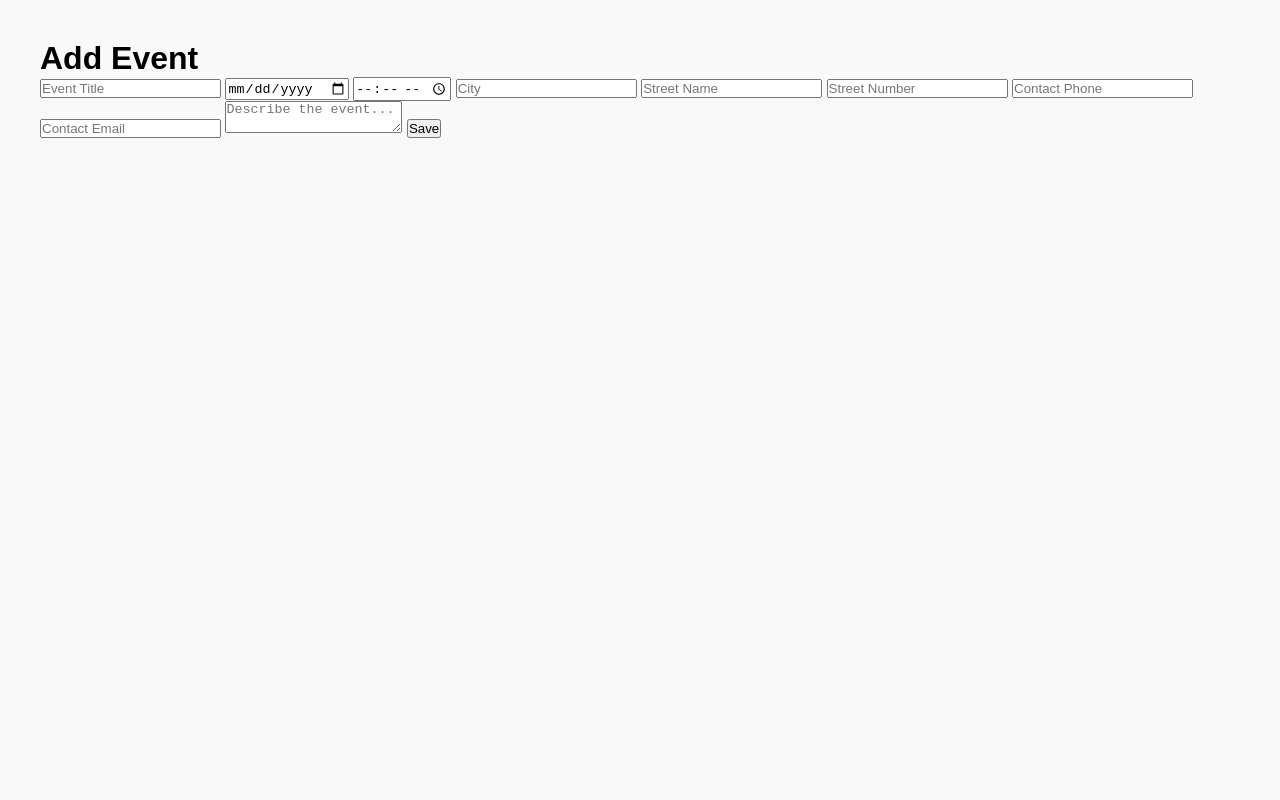
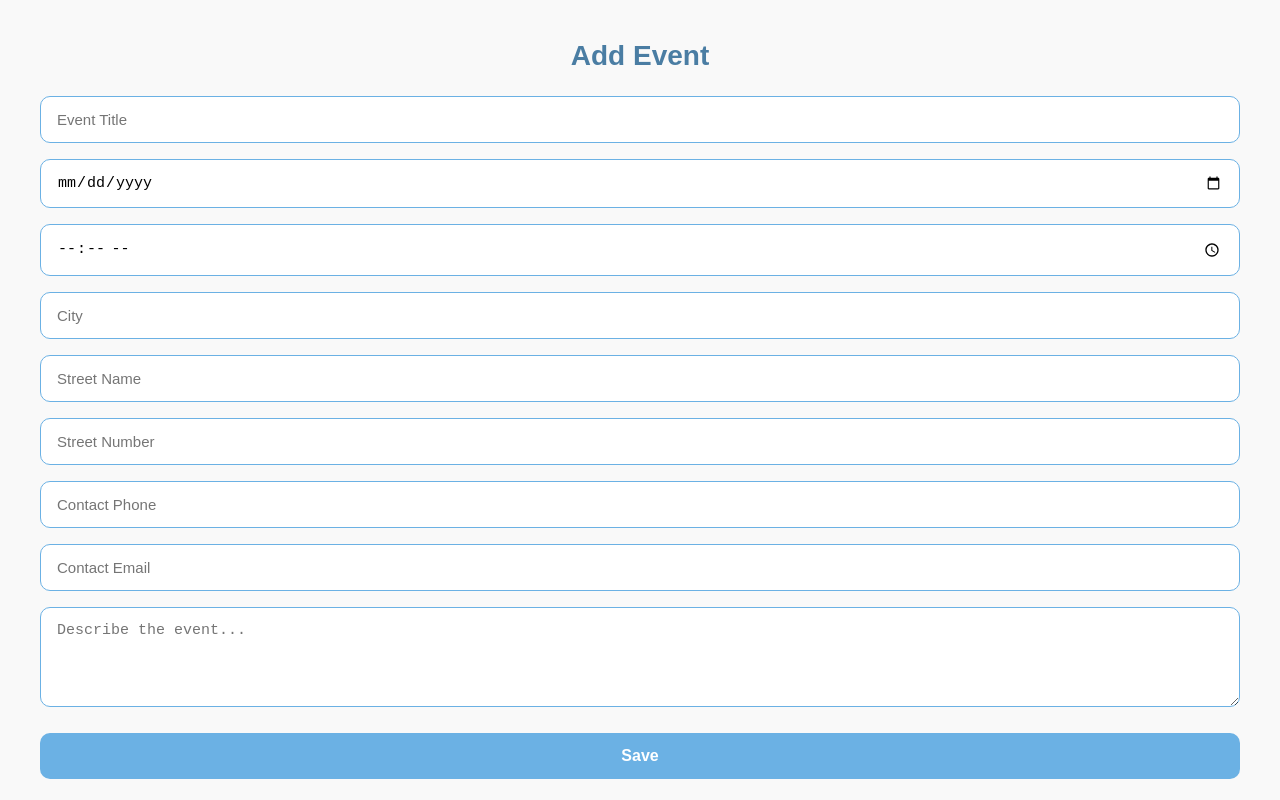
Before and after one commit to Martinecaasi/HandsOn, a plain HTML site: page Pages/Admin/addEvent.html in a window 1280 px wide. Drawn offline with Linux system fonts and the light colour scheme.

Commit message:
css admin

```diff
--- /dev/null
+++ b/Css/Admin/addEvent.css
@@ -0,0 +1,70 @@
+.main-content h1 {
+  text-align: center;
+  font-size: 28px;
+  font-weight: 600;
+  color: #4A7DA3;
+  margin-bottom: 24px;
+}
+
+#eventForm {
+  display: flex;
+  flex-direction: column;
+  gap: 16px;
+}
+
+#eventForm input,
+#eventForm textarea {
+  width: 100%;
+  padding: 14px 16px;
+  font-size: 15px;
+  border: 1.5px solid #6BB1E4;
+  border-radius: 10px;
+  background-color: #ffffff;
+  transition: border-color 0.2s ease, box-shadow 0.2s ease;
+}
+
+#eventForm textarea {
+  min-height: 100px;
+  resize: vertical;
+}
+
+#eventForm input:focus,
+#eventForm textarea:focus {
+  outline: none;
+  border-color: #4A7DA3;
+  box-shadow: 0 0 6px rgba(74, 125, 163, 0.25);
+}
+
+#eventForm button {
+  margin-top: 10px;
+  padding: 14px;
+  font-size: 16px;
+  font-weight: bold;
+  border: none;
+  border-radius: 10px;
+  background-color: #6BB1E4;
+  color: #ffffff;
+  cursor: pointer;
+  transition: background-color 0.2s ease, transform 0.1s ease;
+}
+
+#eventForm button:hover {
+  background-color: #4A7DA3;
+}
+
+#eventForm button:active {
+  transform: scale(0.98);
+}
+
+@media (max-width: 768px) {
+  .main-content {
+    padding: 20px;
+  }
+
+  #eventForm input,
+  #eventForm textarea,
+  #eventForm button {
+    font-size: 14px;
+    padding: 12px;
+  }
+}
--- a/Pages/Admin/addEvent.html
+++ b/Pages/Admin/addEvent.html
@@ -4,6 +4,7 @@
   <meta charset="UTF-8" />
   <title>Add Event</title>
   <link rel="stylesheet" href="/Css/Admin/style.css" />
+  <link rel="stylesheet" href="/Css/Admin/addEvent.css" />
   <script src="addEvent.js" type="module"></script>
 </head>
 <body>
```
Also changed, not shown: Pages/Admin/editEvent.html (+1 -0 lines), Pages/Admin/editUser.html (+1 -0 lines).
